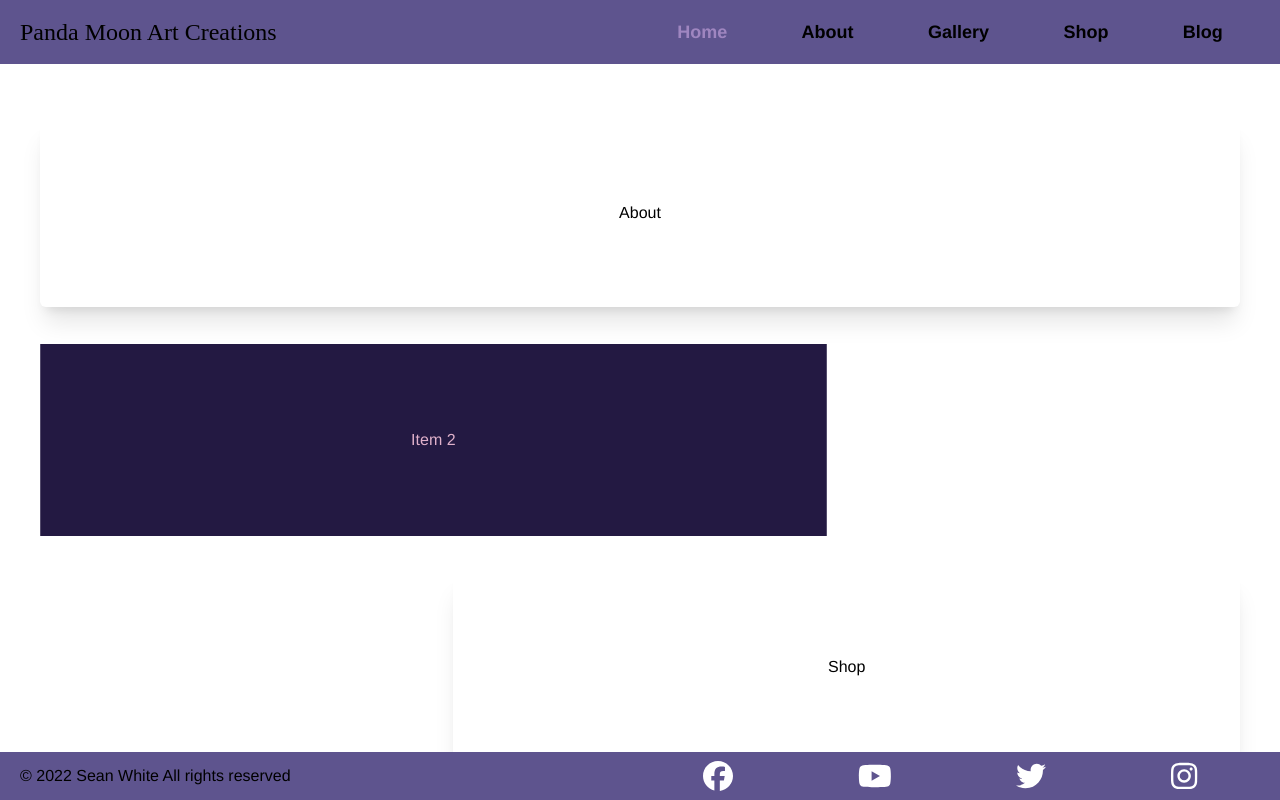
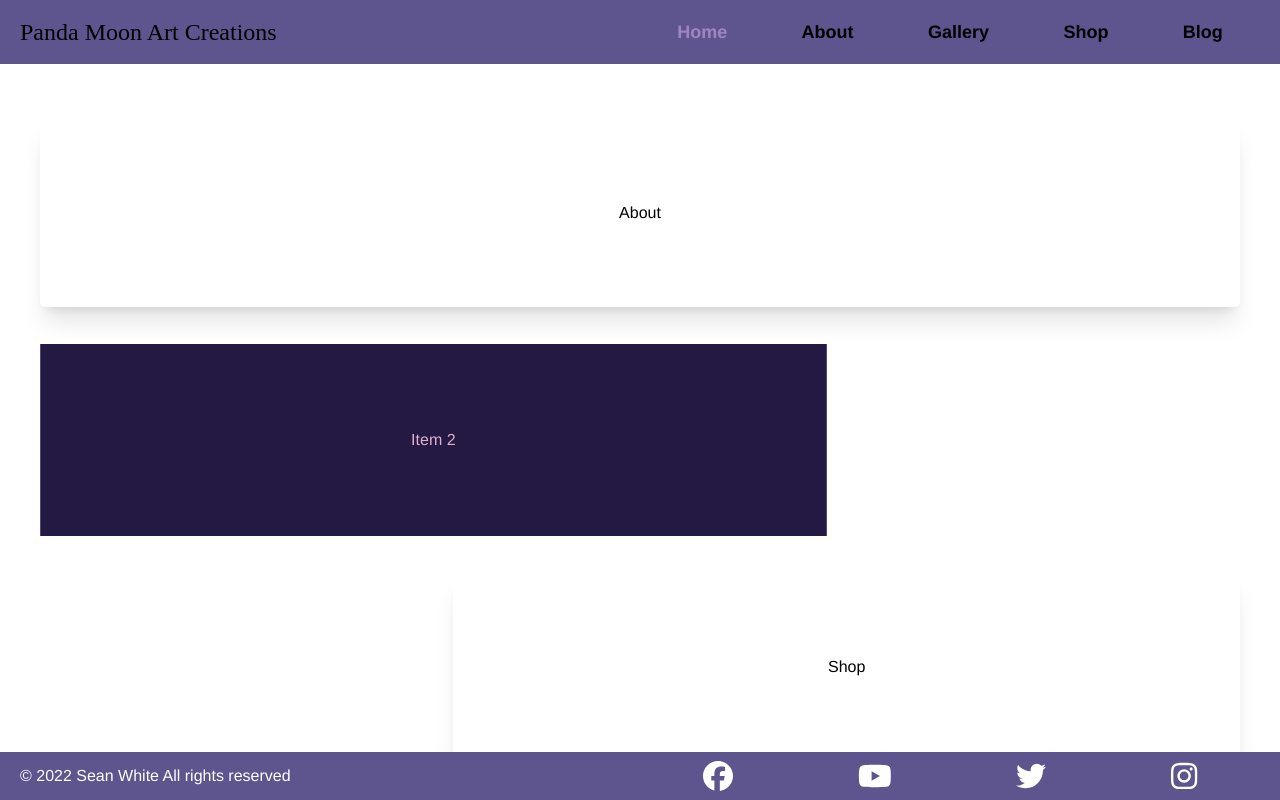
Before and after one commit to seanbrwh/pho.fyi, a Next.js app: page / in a window 1280 px wide. Shown: the top 800 px of the page. Built offline with nearby package versions, Linux system fonts and the light colour scheme.

Commit message:
fixing small lighthouse issues

```diff
--- a/components/contact.tsx
+++ b/components/contact.tsx
@@ -20,7 +20,7 @@ export default function Contact() {
               Email
             </label>
             <input type="email" name="email" id="email" />
-            <label className="text-tertiary py-1 my-2" htmlFor="email">
+            <label className="text-tertiary py-1 my-2" htmlFor="subject">
               Subject
             </label>
             <input type="subject" name="subject" id="subject" />
--- a/components/footer.tsx
+++ b/components/footer.tsx
@@ -11,7 +11,7 @@ export default function Footer() {
   let year = date.getFullYear();
   return (
     <footer className="w-full h-12 bg-secondary fixed bottom-0 flex items-center justify-between px-5">
-      <div className="w-1/2 font-sans">
+      <div className="w-1/2 font-sans text-white">
         &copy; {year} Sean White All rights reserved
       </div>
       <div className="w-1/2 flex justify-around text-3xl text-white ">
--- a/next.config.js
+++ b/next.config.js
@@ -3,6 +3,10 @@
 const nextConfig = {
   reactStrictMode: true,
   swcMinify: true,
+  i18n: {
+    locales: ["en"],
+    defaultLocale: "en",
+  },
 };
 
 module.exports = nextConfig;
```
